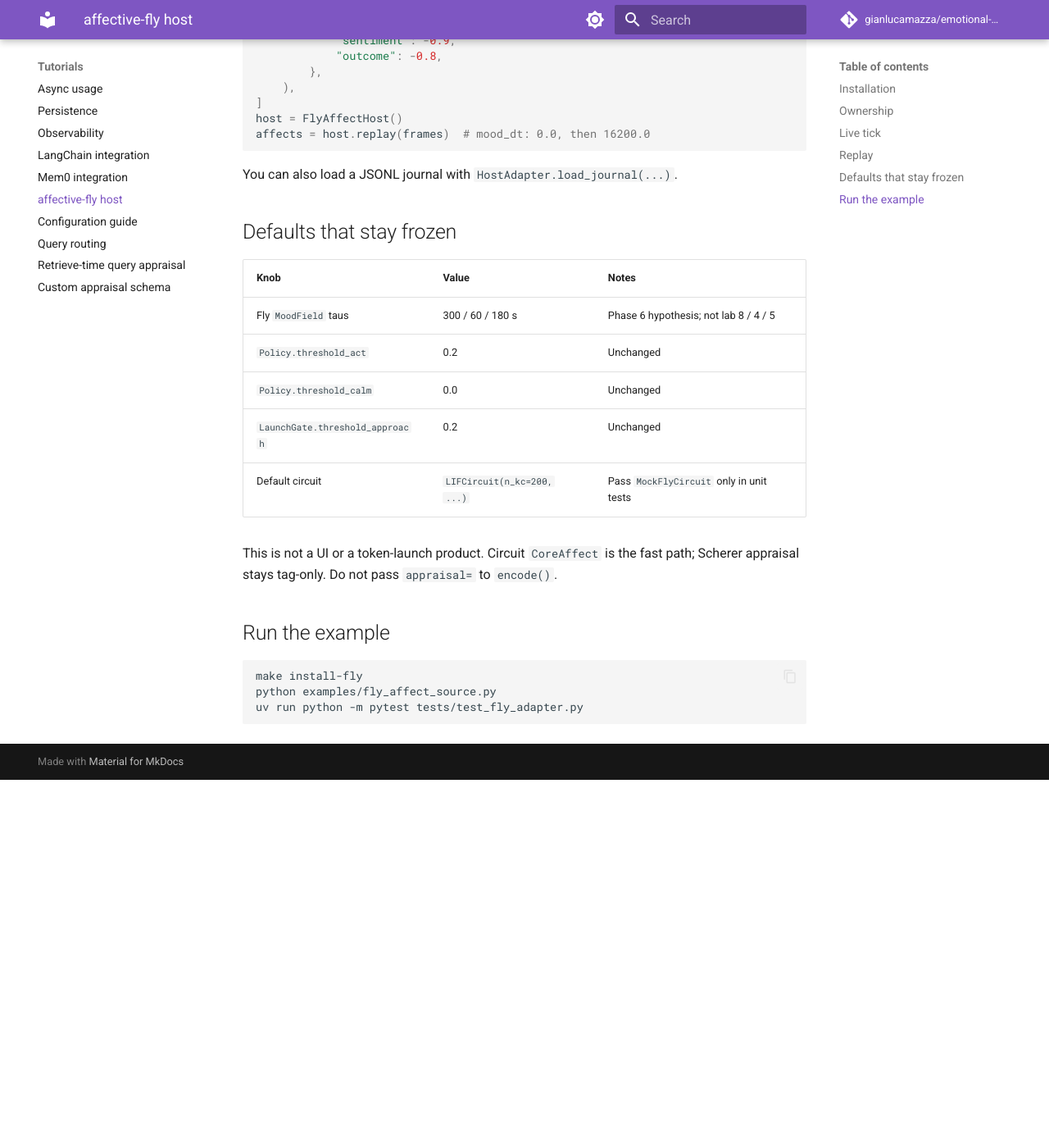
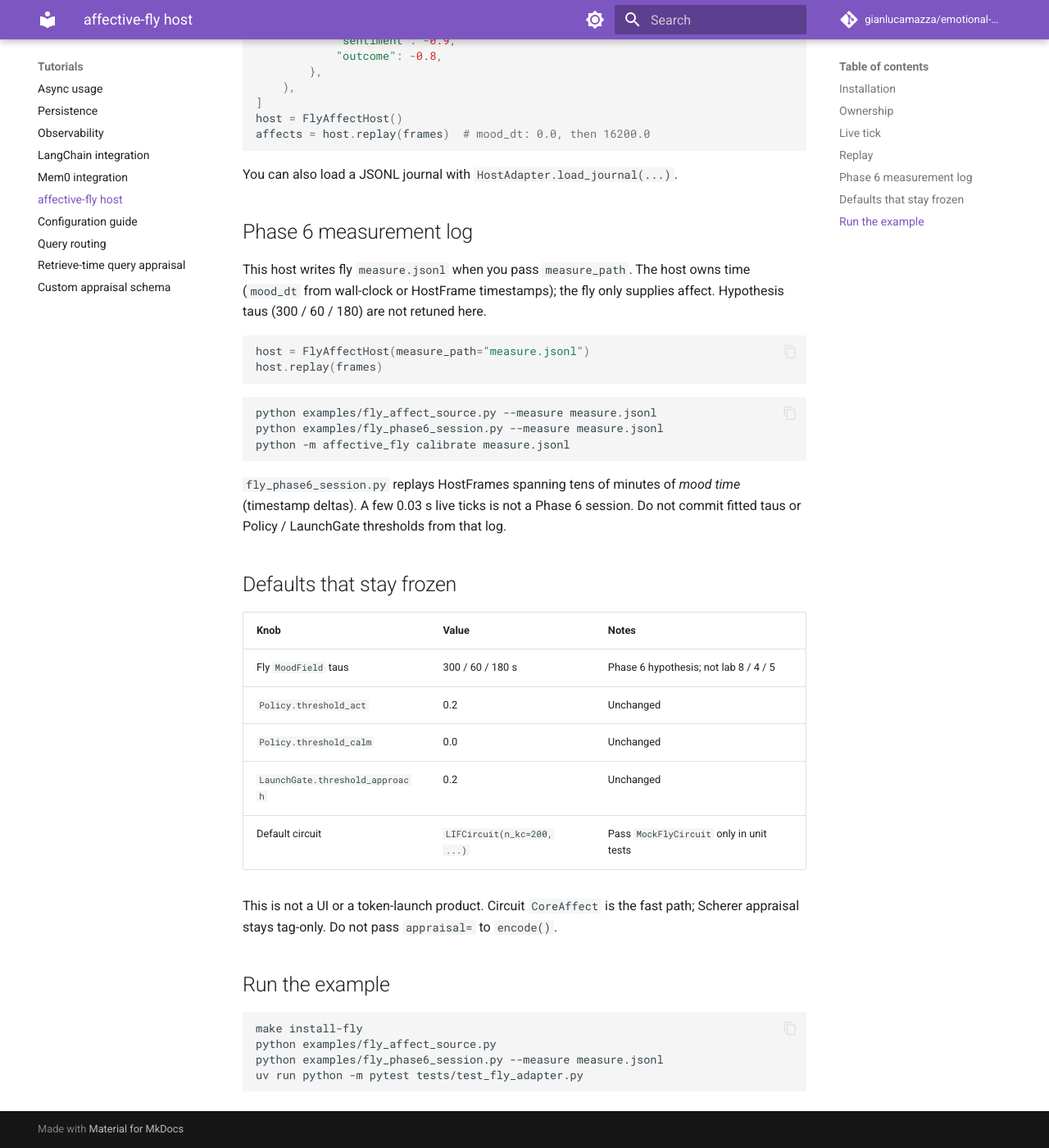
Before and after one commit to gianlucamazza/emotional-memory, an MkDocs documentation site: the page built from docs/tutorials/fly.md, in a window 1280 px wide and 1400 px high, scrolled down 1996 px. Shown: the whole window at 82% size. Built offline with MkDocs 1.6.1 and Material for MkDocs 9.7.7, drawn with Linux system fonts in a browser that asks for light colours; comment, search, counter and statistics services are not loaded; before the commit the page ends 2947 px from its top, so only the background shows below that.

Commit message:
docs: Phase 6 host-owned measure.jsonl tutorial and example test

````diff
--- a/docs/tutorials/fly.md
+++ b/docs/tutorials/fly.md
@@ -97,6 +97,27 @@
 
 You can also load a JSONL journal with `HostAdapter.load_journal(...)`.
 
+## Phase 6 measurement log
+
+This host writes fly `measure.jsonl` when you pass `measure_path`. The host
+owns time (`mood_dt` from wall-clock or HostFrame timestamps); the fly only
+supplies affect. Hypothesis taus (300 / 60 / 180) are not retuned here.
+
+```python
+host = FlyAffectHost(measure_path="measure.jsonl")
+host.replay(frames)
+```
+
+```bash
+python examples/fly_affect_source.py --measure measure.jsonl
+python examples/fly_phase6_session.py --measure measure.jsonl
+python -m affective_fly calibrate measure.jsonl
+```
+
+`fly_phase6_session.py` replays HostFrames spanning tens of minutes of *mood
+time* (timestamp deltas). A few 0.03 s live ticks is not a Phase 6 session.
+Do not commit fitted taus or Policy / LaunchGate thresholds from that log.
+
 ## Defaults that stay frozen
 
 | Knob | Value | Notes |
@@ -115,5 +136,6 @@
 ```bash
 make install-fly
 python examples/fly_affect_source.py
+python examples/fly_phase6_session.py --measure measure.jsonl
 uv run python -m pytest tests/test_fly_adapter.py
 ```
````
Also changed, not shown: 1 other file.
